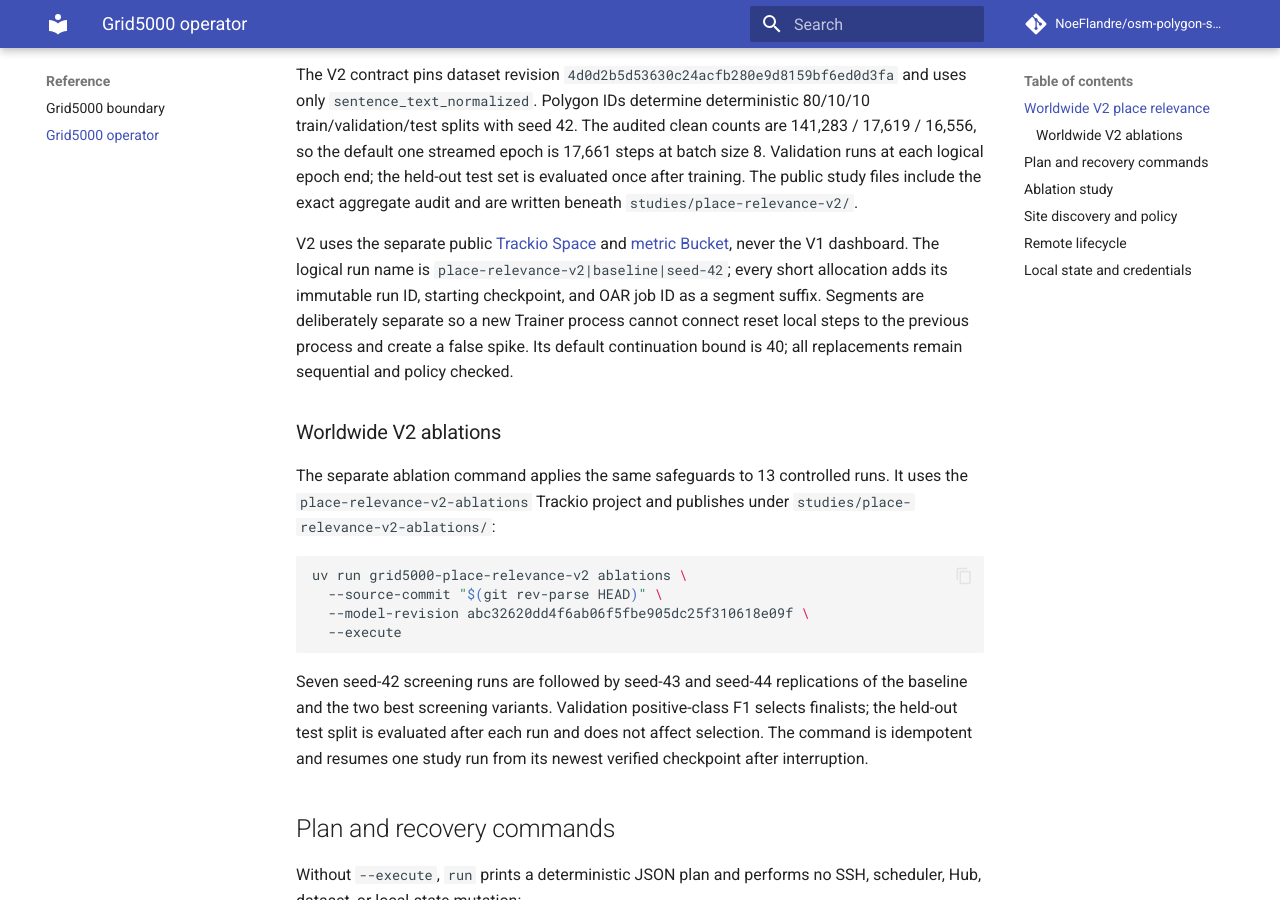
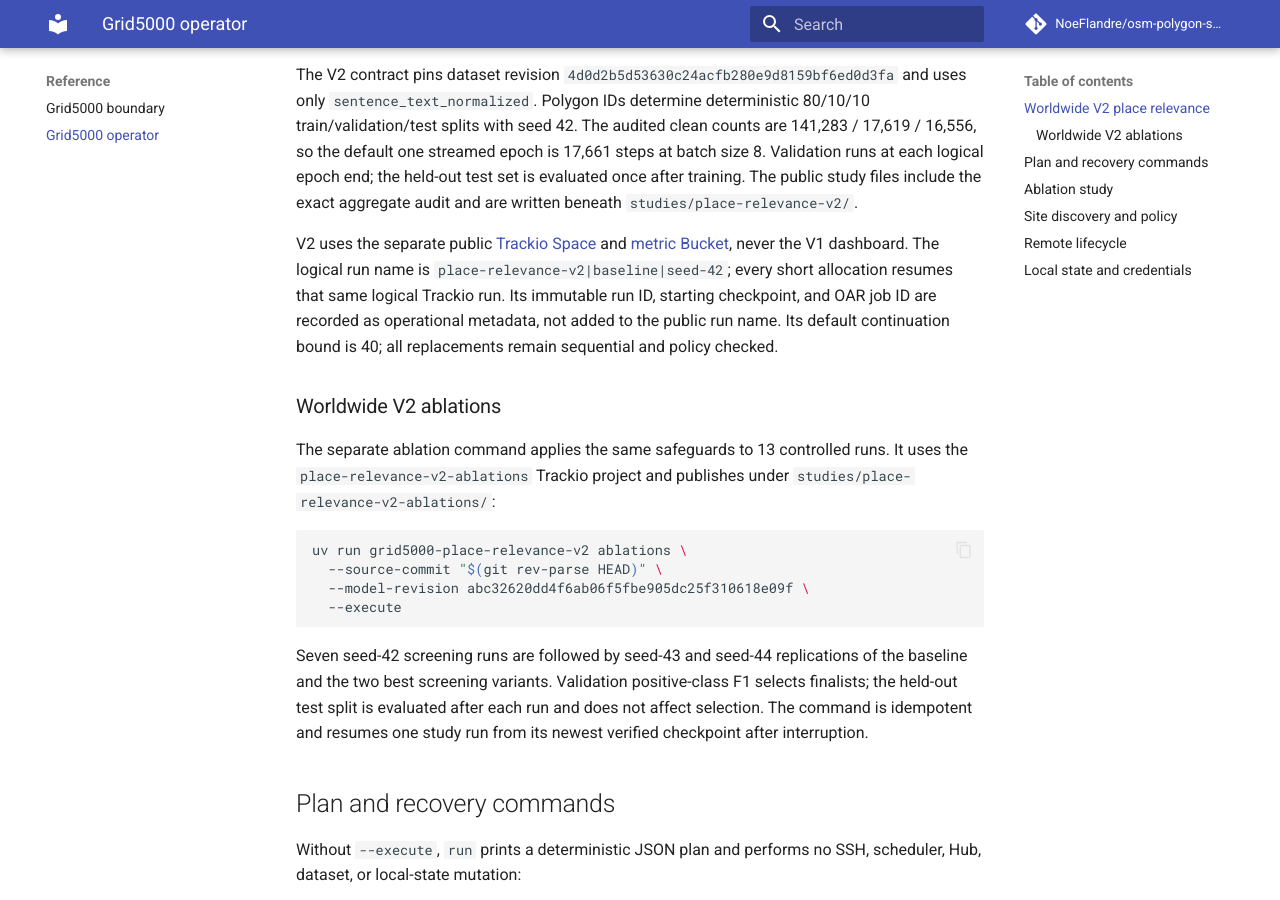
Before and after one commit to NoeFlandre/osm-polygon-sentence-classifier, an MkDocs documentation site: the page built from docs/reference/grid5000-operator.md, in a window 1280 px wide and 900 px high, scrolled down 847 px. Built offline with MkDocs 1.6.1 and Material for MkDocs 9.7.7, drawn with Linux system fonts in a browser that asks for light colours; comment, search, counter and statistics services are not loaded; some of the changed text lies outside the part shown.

Commit message:
Keep one Trackio run per ablation

```diff
--- a/docs/reference/grid5000-operator.md
+++ b/docs/reference/grid5000-operator.md
@@ -47,11 +47,11 @@
 V2 uses the separate public [Trackio Space](https://huggingface.co/spaces/NoeFlandre/osm-polygon-sentence-classifier-v2-trackio)
 and [metric Bucket](https://huggingface.co/buckets/NoeFlandre/osm-polygon-sentence-classifier-v2-trackio-data),
 never the V1 dashboard. The logical run name is
-`place-relevance-v2|baseline|seed-42`; every short allocation adds its immutable
-run ID, starting checkpoint, and OAR job ID as a segment suffix. Segments are
-deliberately separate so a new Trainer process cannot connect reset local steps
-to the previous process and create a false spike. Its default continuation
-bound is 40; all replacements remain sequential and policy checked.
+`place-relevance-v2|baseline|seed-42`; every short allocation resumes that same
+logical Trackio run. Its immutable run ID, starting checkpoint, and OAR job ID
+are recorded as operational metadata, not added to the public run name. Its
+default continuation bound is 40; all replacements remain sequential and
+policy checked.
 
 ### Worldwide V2 ablations
 
@@ -245,9 +245,10 @@
 identity, safe configuration, progress, and scalar metrics. The ordered Hub
 queue is drained before the final model publication; older remote checkpoint
 snapshots remain available. The repository root is documentation only; final
-model files live in the same run's `final/` directory. Trackio names each short
-allocation segment with the experiment, run ID, starting checkpoint, and OAR
-job ID so continuations are distinguishable in the public dashboard.
+model files live in the same run's `final/` directory. Trackio keeps one logical
+run per ablation across short allocations; the run registry and artifact paths
+retain the experiment, run ID, starting checkpoint, and OAR job ID for
+operational traceability.
 
 After a successful terminal job, the controller validates the manifest
 identity, verifies the recorded model commit and Trackio Space through the Hub,
```
Also changed, not shown: README.md (+13 -12 lines), docs/guides/getting-started.md (+8 -6 lines), 2 other files.
